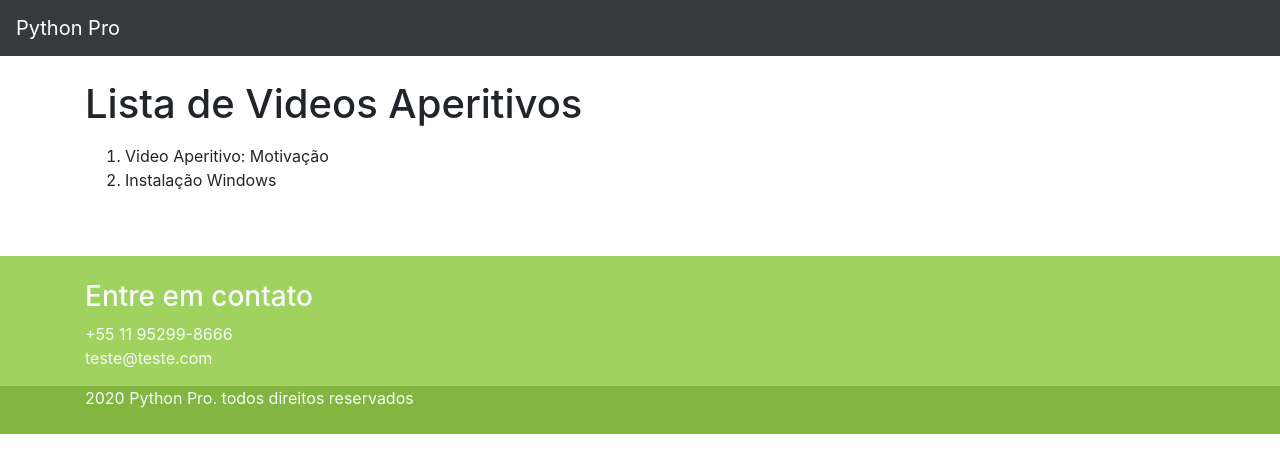
After one commit to levicruz49/pypro_django, a Django app: page /aperitivos/ in a window 1280 px wide. The commit adds this page. Shown: the top 473 px of the page. Run offline with Django 3.2, Linux system fonts and the light colour scheme; some libraries are stand-ins or nearby versions.

Commit message:
Criada página de indice de aulas
close #42

```diff
--- /dev/null
+++ b/pypro/aperitivos/templates/aperitivos/indice.html
@@ -0,0 +1,22 @@
+{% extends 'base/base.html' %}
+{% load static %}
+
+<title>{% block title %}Python Pro - Aperitivos{% endblock title %}</title>
+{% block description %}Pagina com todos videos gratuitos{% endblock description %}
+
+{% block body %}
+    <div class="container">
+        <div class="row">
+            <div class="col-md-12">
+                <h1 class="mt-4 mb-3">Lista de Videos Aperitivos</h1>
+                <ol>
+                    {% for video in videos %}
+                        <li>{{ video.titulo | default:'Faltando Título' }}</li>
+                    {% empty %}
+                        <li>Não foi encontrado nenhum video de aperitivo</li>
+                    {% endfor %}
+                </ol>
+            </div>
+        </div>
+    </div>
+{% endblock body %}
--- a/pypro/aperitivos/templates/aperitivos/video.html
+++ b/pypro/aperitivos/templates/aperitivos/video.html
@@ -8,7 +8,7 @@
     <div class="container">
     <div class="row">
         <div class="col-md-12">
-            <h1 class="mt-4 mb-3">{{ video.titulo }}</h1>
+            <h1 class="mt-4 mb-3">{{ video.titulo|default:'Faltando Título' }}</h1>
             <iframe src="https://player.vimeo.com/video/{{ video.vimeo_id }}" width="640" height="480" frameborder="0"
                     allow="autoplay; fullscreen" allowfullscreen></iframe>
         </div>
--- a/pypro/aperitivos/urls.py
+++ b/pypro/aperitivos/urls.py
@@ -1,7 +1,8 @@
 from django.urls import path
-from pypro.aperitivos.views import video
+from pypro.aperitivos.views import video, indice
 
 app_name = 'aperitivos'
 urlpatterns = [
     path('<slug:slug>', video, name='video'),
+    path('', indice, name='indice'),
 ]
--- a/pypro/aperitivos/views.py
+++ b/pypro/aperitivos/views.py
@@ -1,19 +1,19 @@
 from django.shortcuts import render
-
 
 # Create your views here.
 
+videos = [
+    {'slug': 'motivacao', 'titulo': 'Video Aperitivo: Motivação', 'vimeo_id': 440789232},
+    {'slug': 'instalacao-windows', 'titulo': 'Instalação Windows', 'vimeo_id': 251497668},
+]
+
+videos_dct = {dct['slug']: dct for dct in videos}
+
+
+def indice(request):
+    return render(request, 'aperitivos/indice.html', context={'videos': videos})
+
 
 def video(request, slug):
-    videos = {
-        'motivacao': {
-            'titulo': 'Video Aperitivo: Motivação',
-            'vimeo_id': 440789232
-        },
-        'instalacao-windows': {
-            'titulo': 'Instalacao Windows',
-            'vimeo_id': 251497668
-        },
-    }
-    video = videos[slug]
+    video = videos_dct[slug]
     return render(request, 'aperitivos/video.html', context={'video': video})
```
Also changed, not shown: pypro/aperitivos/tests/tests_indice.py (added, +28 -0 lines), pypro/aperitivos/tests/tests_video.py (renamed from pypro/aperitivos/tests.py, +1 -1 lines), pypro/aperitivos/templates/__init__.py (added), pypro/aperitivos/templates/aperitivos/__init__.py (added), pypro/aperitivos/tests/__init__.py (added).
